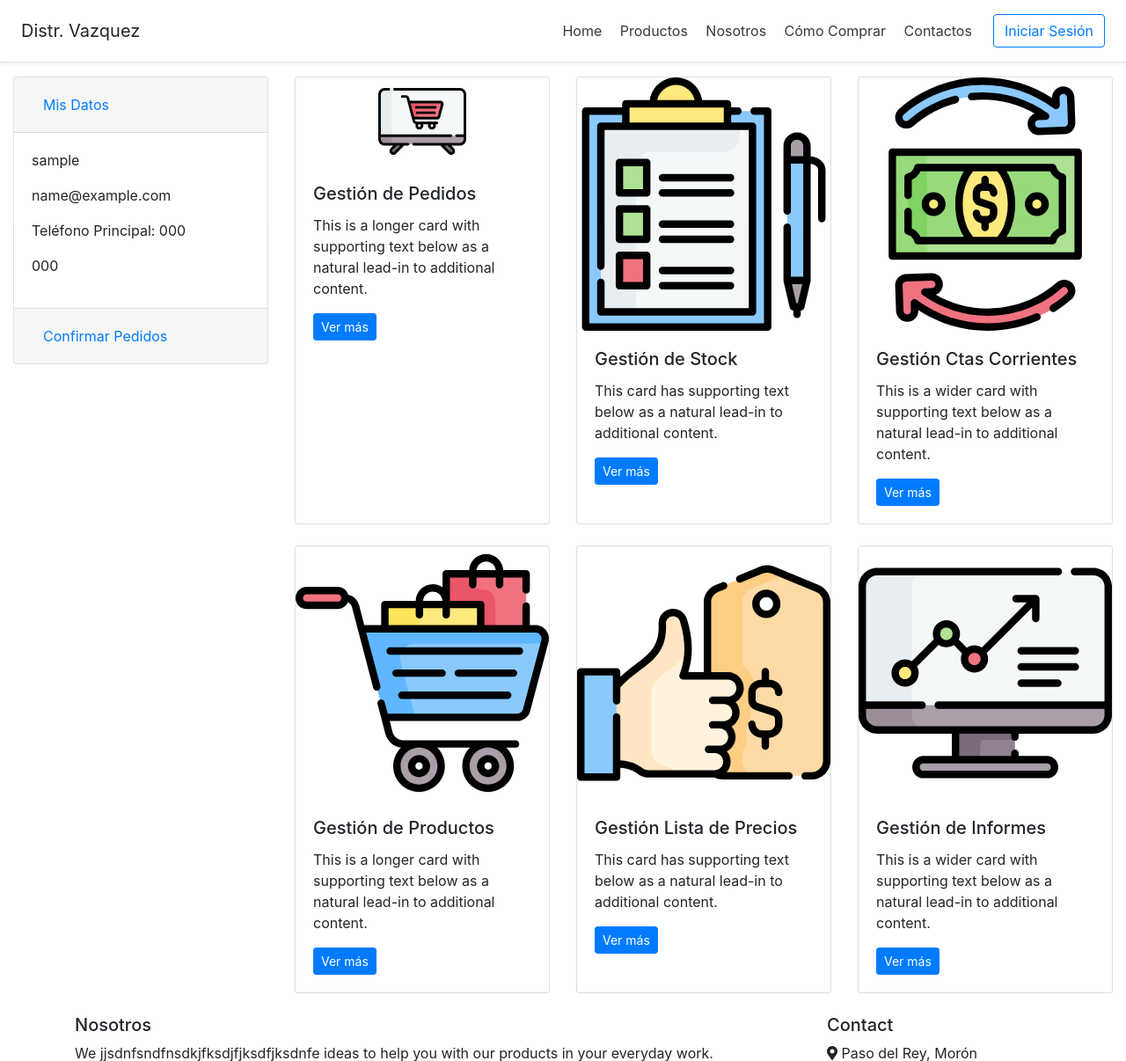
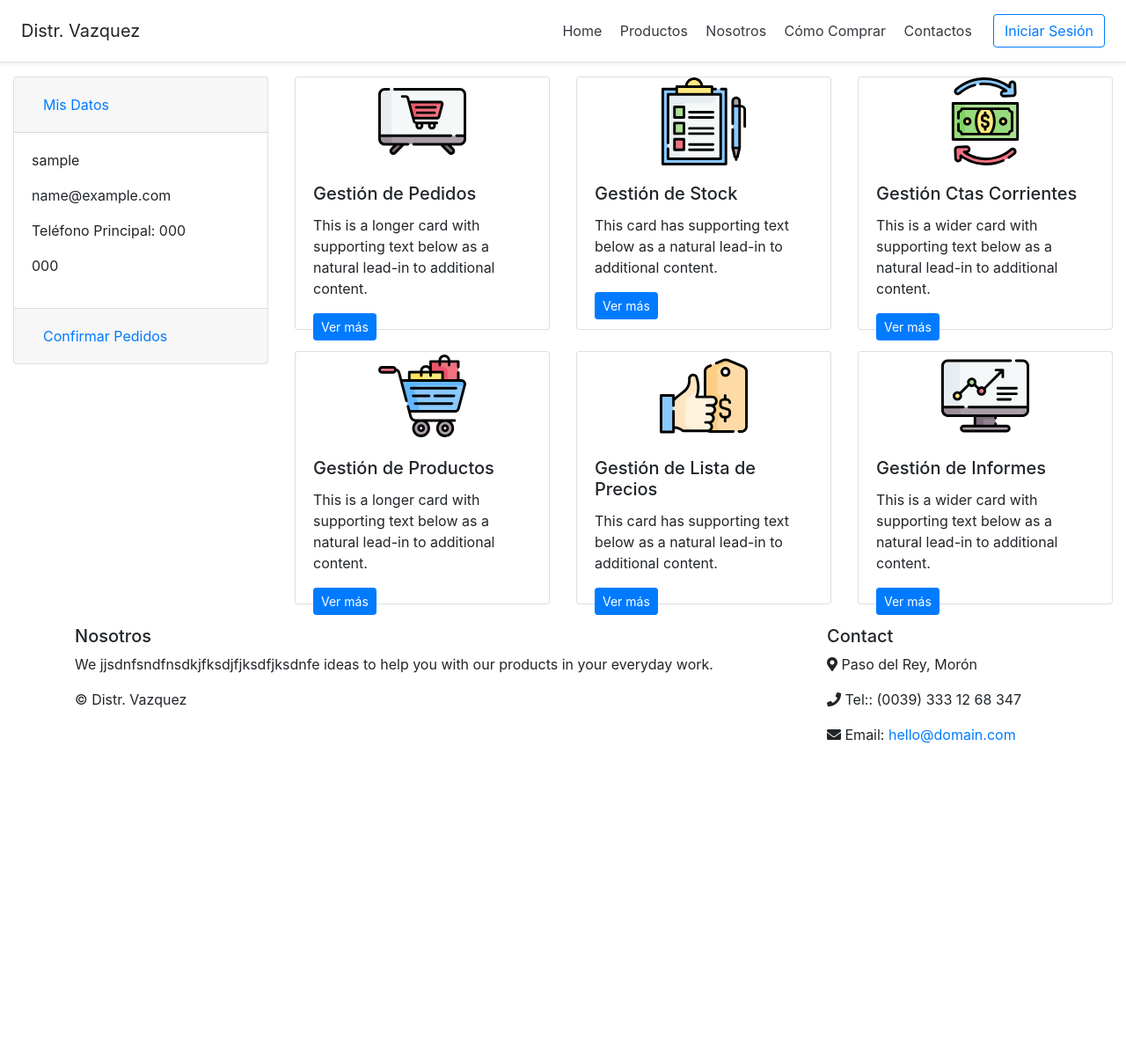
Before and after one commit to viccmedina/unlu_sip, a Flask app: template distribuidora/core/gestion_usuario/templates/home_operador.html in a window 1280 px wide. Shown: the top 1206 px of the page at 88% size. After the commit the page ends 845 px from the top, so only its background shows below. Run offline with Flask 2, Linux system fonts and the light colour scheme; the template is opened without the code that fills it: most values are stand-ins (such as "Sample title", 1, 10 or a date in 2020); parts of the project's set-up code (start-up, migrations or seed data) failed here and were passed over; some libraries are stand-ins or nearby versions.

Commit message:
home del operador con imgs y cards

```diff
--- a/distribuidora/__init__.py
+++ b/distribuidora/__init__.py
@@ -17,8 +17,6 @@ login_manager = LoginManager()
 
 login_manager.init_app(app)
 
-babel = Babel(app)
-
 from distribuidora.core.views import core_blueprint
 from distribuidora.core.gestion_usuario.views import gestion_usuario
 
--- a/distribuidora/core/gestion_usuario/templates/home_operador.html
+++ b/distribuidora/core/gestion_usuario/templates/home_operador.html
@@ -39,7 +39,7 @@
 		</div>
 		<div class="col-sm-5 offset-sm-2 col-md-9 offset-md-0">
 			<div class="card-deck">
-				<div class="card w-">
+				<div class="card" style="height: 18rem;">
 					<img src="static/img/gestion_pedido.svg" class="card-img-top" alt="gestión de pedidos" width="100%" height="100">
 					<div class="card-body">
 						<h5 class="card-title">Gestión de Pedidos</h5>
@@ -47,16 +47,16 @@
 						<button type="button" class="btn btn-primary btn-sm">Ver más</button>
 					</div>
 				</div>
-				<div class="card">
-					<img src="static/img/gestion_stock.svg" class="card-img-top" alt="gestión de stock">
+				<div class="card" style="height: 18rem;">
+					<img src="static/img/gestion_stock.svg" class="card-img-top" alt="gestión de stock" width="100%" height="100">
 					<div class="card-body">
 						<h5 class="card-title">Gestión de Stock</h5>
 						<p class="card-text">This card has supporting text below as a natural lead-in to additional content.</p>
 						<button type="button" class="btn btn-primary btn-sm">Ver más</button>
 					</div>
 				</div>
-				<div class="card">
-					<img src="static/img/gestion_ctas_corrientes.svg" class="card-img-top" alt="gestión de ctas corrientes">
+				<div class="card" style="height: 18rem;">
+					<img src="static/img/gestion_ctas_corrientes.svg" class="card-img-top" alt="gestión de ctas corrientes" width="100%" height="100">
 					<div class="card-body">
 						<h5 class="card-title">Gestión Ctas Corrientes</h5>
 						<p class="card-text">This is a wider card with supporting text below as a natural lead-in to additional content.</p>
@@ -66,24 +66,24 @@
 			</div>
 		<br>
 			<div class="card-deck">
-				<div class="card">
-					<img src="static/img/gestion_producto.svg" class="card-img-top" alt="gestión de productos">
+				<div class="card" style="height: 18rem;">
+					<img src="static/img/gestion_producto.svg" class="card-img-top" alt="gestión de productos" width="100%" height="100">
 					<div class="card-body">
 						<h5 class="card-title">Gestión de Productos</h5>
 						<p class="card-text">This is a longer card with supporting text below as a natural lead-in to additional content.</p>
 						<button type="button" class="btn btn-primary btn-sm">Ver más</button>
 					</div>
 				</div>
-				<div class="card">
-					<img src="static/img/gestion_lista_precio.svg" class="card-img-top" alt="gestión de lista de precios">
+				<div class="card" style="height: 18rem;">
+					<img src="static/img/gestion_lista_precio.svg" class="card-img-top" alt="gestión de lista de precios" width="100%" height="100">
 					<div class="card-body">
-						<h5 class="card-title">Gestión Lista de Precios</h5>
+						<h5 class="card-title">Gestión de Lista de Precios</h5>
 						<p class="card-text">This card has supporting text below as a natural lead-in to additional content.</p>
 						<button type="button" class="btn btn-primary btn-sm">Ver más</button>
 					</div>
 				</div>
-				<div class="card">
-					<img src="static/img/gestion_informes.svg" class="card-img-top" alt="gestión de informes">
+				<div class="card" style="height: 18rem;">
+					<img src="static/img/gestion_informes.svg" class="card-img-top" alt="gestión de informes" width="100%" height="100">
 					<div class="card-body">
 						<h5 class="card-title">Gestión de Informes</h5>
 						<p class="card-text">This is a wider card with supporting text below as a natural lead-in to additional content. </p>
```
